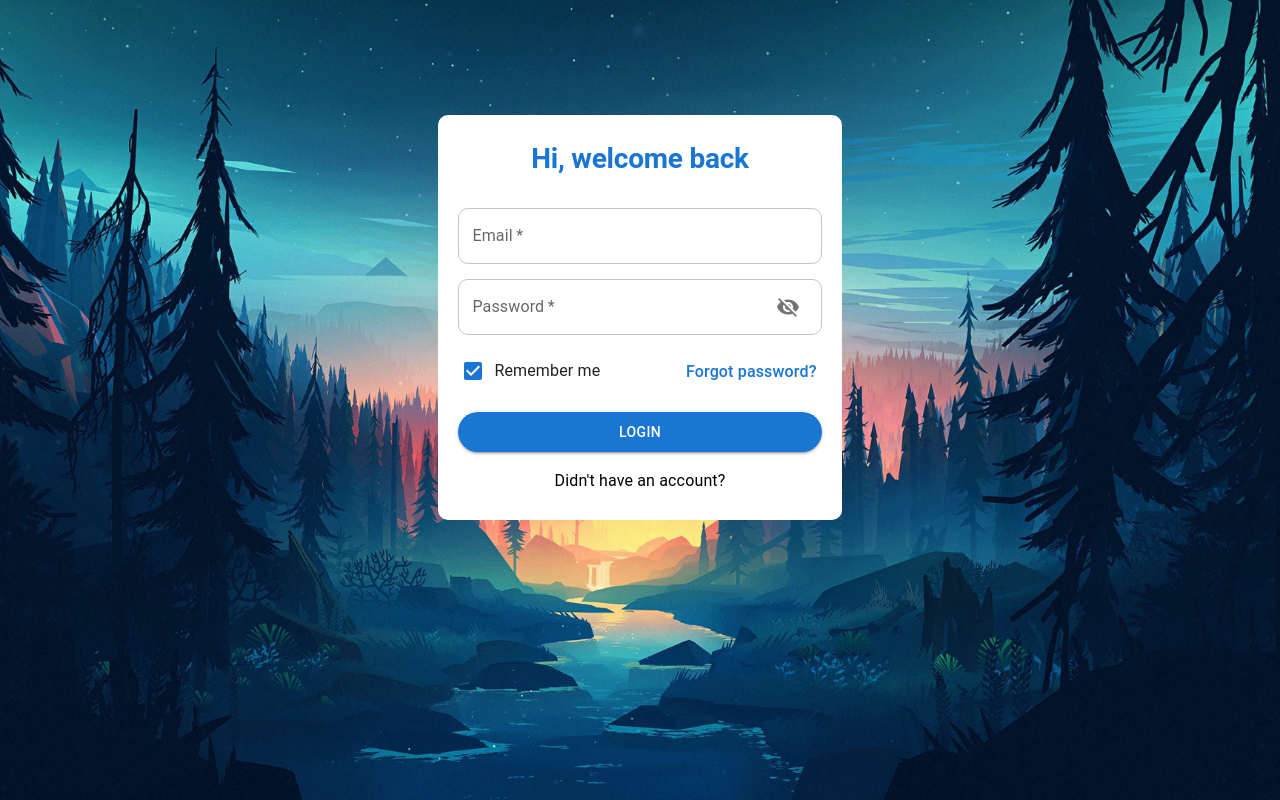
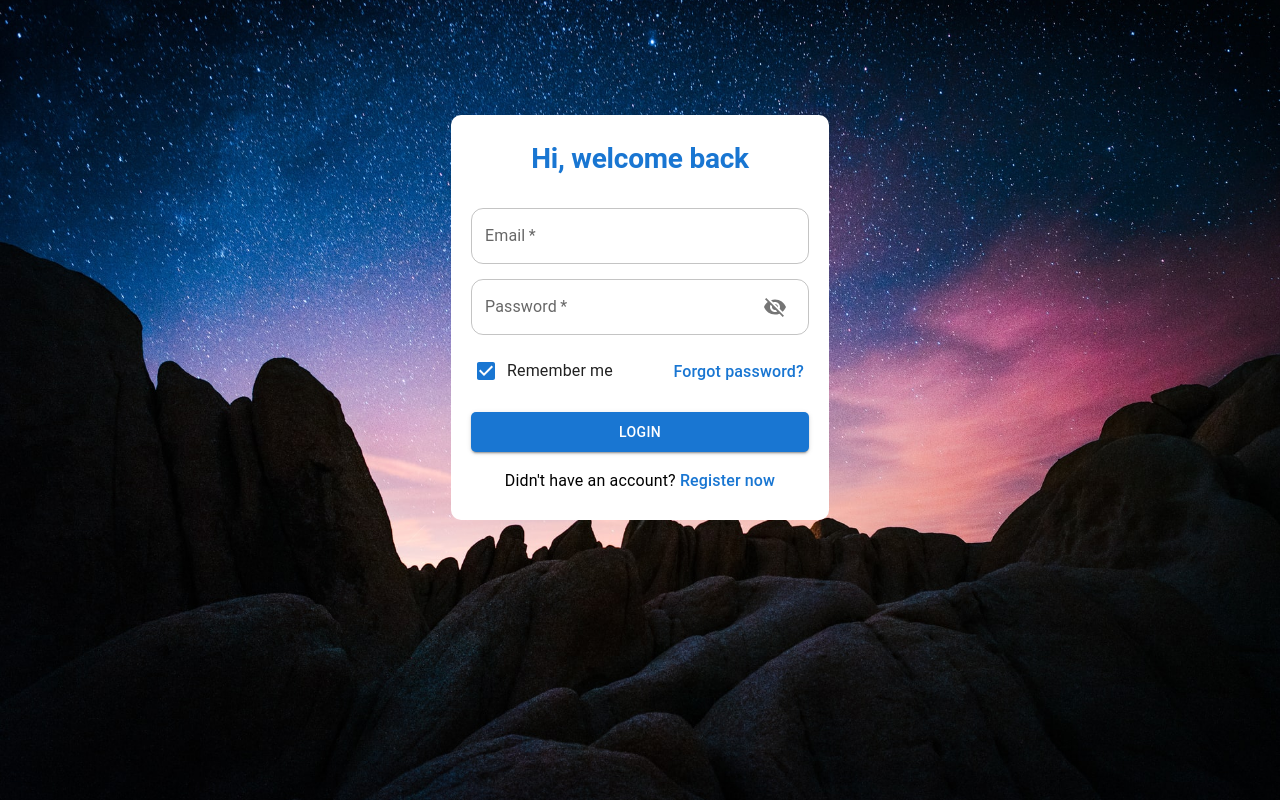
Before and after one commit to namkha1032/recruitment-website, a React (Create React App) app: page /login in a window 1280 px wide. Built offline with nearby package versions, Linux system fonts and the light colour scheme.

Commit message:
Change background and fix login page

```diff
--- a/src/pages/XPage_Login/XPage_Login.jsx
+++ b/src/pages/XPage_Login/XPage_Login.jsx
@@ -70,9 +70,10 @@ const XPage_Login = () => {
         backgroundPosition: "center",
         backgroundSize: "cover",
         backgroundRepeat: "no-repeat",
-        /* backgroundColor: "#EEF2F6", */
+        flexWrap: "wrap",
         width: "100%",
       }}
+
     >
       <Container sx={{ display: "flex", justifyContent: "center" }}>
         <Grid
@@ -82,7 +83,7 @@ const XPage_Login = () => {
             display: "flex",
             flexDirection: "row",
             justifyContent: "center",
-            width: "80%",
+            width: "75%",
           }}
         >
 
@@ -132,13 +133,7 @@ const XPage_Login = () => {
                     type="email"
                     value={email}
                     InputProps={{
-                      /* endAdornment: (
-                        <InputAdornment position="end">
-                          <EmailIcon />
-                        </InputAdornment>
-                      ), */
-
-                      style: { borderRadius: "10px" },
+                      style: { borderRadius: "12px" },
                     }}
                     onChange={(e) => {
                       setEmail(e.target.value);
@@ -167,7 +162,7 @@ const XPage_Login = () => {
                         </InputAdornment>
                       ),
 
-                      style: { borderRadius: "10px" },
+                      style: { borderRadius: "12px" },
                     }}
                   />
 
@@ -229,7 +224,7 @@ const XPage_Login = () => {
                     sx={{
                       height: "40px",
                       width: "100%",
-                      borderRadius: "20px",
+                      borderRadius: "5px",
                       marginTop: "5px",
                     }}
                   >
@@ -243,8 +238,11 @@ const XPage_Login = () => {
                 xs={12}
                 sx={{ ...style, display: "flex", justifyContent: "center" }}
               >
-                <Typography component={Link} to="/register" variant="subtitle1" sx={{ textDecoration: 'none', color: 'black' }}>
+                <Typography variant="subtitle1" sx={{ textDecoration: 'none', color: 'black' }}>
                   Didn't have an account?{" "}
+                  <Typography component={Link} to="/register" variant="subtitle1" sx={{ textDecoration: 'none', color: '#1976d2', fontWeight: '500' }}>
+                    Register now
+                  </Typography>
                 </Typography>
               </Grid>
             </Grid>
```
Also changed, not shown: src/assets/img/background.jpg.
